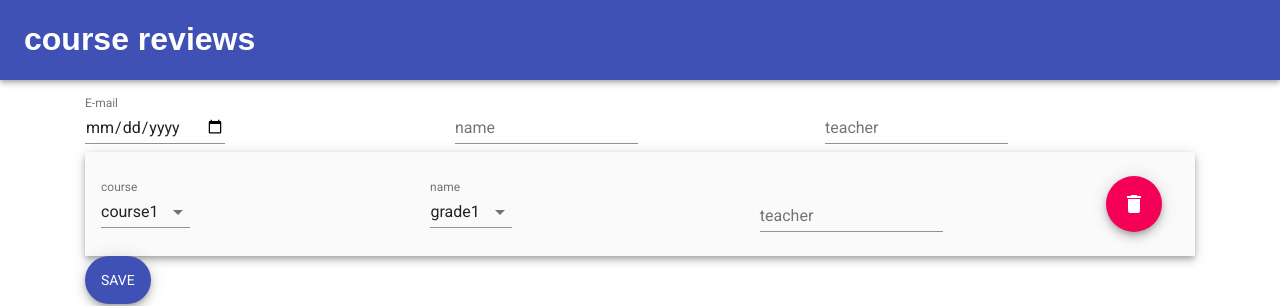
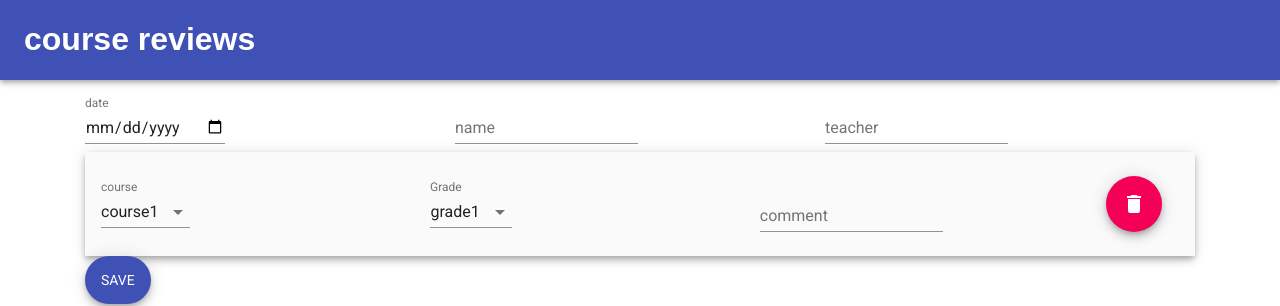
Before and after one commit to AhmedKorim/coursereviews, a React app: page / in a window 1280 px wide. Shown: the top 306 px of the page. Built offline with nearby package versions, Linux system fonts and the light colour scheme.

Commit message:
fix label names and unique id

```diff
--- a/src/Componenents/Layout/CourseReview/CourseReview.js
+++ b/src/Componenents/Layout/CourseReview/CourseReview.js
@@ -1,9 +1,9 @@
 import {withStyles} from "@material-ui/core";
 import Button from "@material-ui/core/Button/Button";
 import Grid from "@material-ui/core/Grid/Grid";
+import Grow from "@material-ui/core/Grow/Grow";
 import Icon from "@material-ui/core/Icon/Icon";
 import Paper from "@material-ui/core/Paper/Paper";
-import Slide from "@material-ui/core/Slide/Slide";
 import Tooltip from "@material-ui/core/Tooltip/Tooltip";
 import React from 'react'
 import FormInput from "../../UI/FormInput/FormInpu";
@@ -21,7 +21,7 @@
     const {review, changeHandler, ide, remove, classes} = props;
     return (
         <div className="courseReview">
-            <Slide in={!!review} unmountOnExit mountOnEnter>
+            <Grow in={!!review} unmountOnExit mountOnEnter>
                 <Paper elevation={5} className={classes.paper}>
                     <Grid container>
                         <Grid item container>
@@ -41,7 +41,7 @@
                         </Grid>
                     </Grid>
                 </Paper>
-            </Slide>
+            </Grow>
         </div>
     )
 }
--- a/src/Componenents/Layout/ReportCard/ReportCard.js
+++ b/src/Componenents/Layout/ReportCard/ReportCard.js
@@ -11,16 +11,16 @@
 class ReportCard extends React.Component {
     state = {
         reportMeta: [
-            {value: new Date().getDate(), label: 'E-mail', id: 'email', type: 'date'},
+            {value: new Date().getDate(), label: 'date', id: 'email', type: 'date'},
             {value: '', label: 'name', id: 'studentName', type: 'text'},
             {value: '', label: 'teacher', id: 'teacherName', type: 'text'},
         ],
         coursesReviews: [
             {
                 id: 1, controllers: [
-                    {value: 'course1', label: 'course', id: 'course', type: 'select', options: courses},
-                    {value: 'grade1', label: 'name', id: 'grade', type: 'select', options: grades},
-                    {value: '', label: 'teacher', id: 'teacherName', type: 'text', multiline: true}]
+                    {value: 'course1', label: 'course', id: 'class', type: 'select', options: courses},
+                    {value: 'grade1', label: 'Grade', id: 'grade', type: 'select', options: grades},
+                    {value: '', label: 'comment', id: 'comment', type: 'text', multiline: true}]
             }
         ]
     }
@@ -54,10 +54,10 @@
         const reviewsCount = this.state.coursesReviews;
         // adding new review
         const newReview = {
-            id: reviewsCount + 1, controllers: [
+            id: reviewsCount + new Date().getDate(), controllers: [
                 {value: 'course1', label: 'course', id: 'course', type: 'select', options: courses},
-                {value: 'grade1', label: 'name', id: 'grade', type: 'select', options: grades},
-                {value: '', label: 'teacher', id: 'teacherName', type: 'text', multiline: true}]
+                {value: 'grade1', label: 'grade', id: 'grade', type: 'select', options: grades},
+                {value: '', label: 'comment', id: 'teacherName', type: 'text', multiline: true}]
         }
         this.setState(prevState => ({coursesReviews: prevState.coursesReviews.concat(newReview)}));
     }
--- a/src/Componenents/UI/snakebar/Snackbar.js
+++ b/src/Componenents/UI/snakebar/Snackbar.js
@@ -1,5 +1,6 @@
 import Snackbar from "@material-ui/core/Snackbar/Snackbar";
 import React, {Fragment} from 'react'
+
 
 const SnackBar = props => {
     return (
--- a/src/Containers/App.js
+++ b/src/Containers/App.js
@@ -5,10 +5,10 @@
 import Toolbar from "@material-ui/core/Toolbar/Toolbar";
 import Tooltip from "@material-ui/core/Tooltip/Tooltip";
 import React, {Component, Fragment} from 'react';
-import './App.scss';
 import ReportCard from "../Componenents/Layout/ReportCard/ReportCard";
 import SnackBar from "../Componenents/UI/snakebar/Snackbar";
 import Spinner from "../Componenents/UI/Spinner/Spinner";
+import './App.scss';
 
 class App extends Component {
     state = {
```
